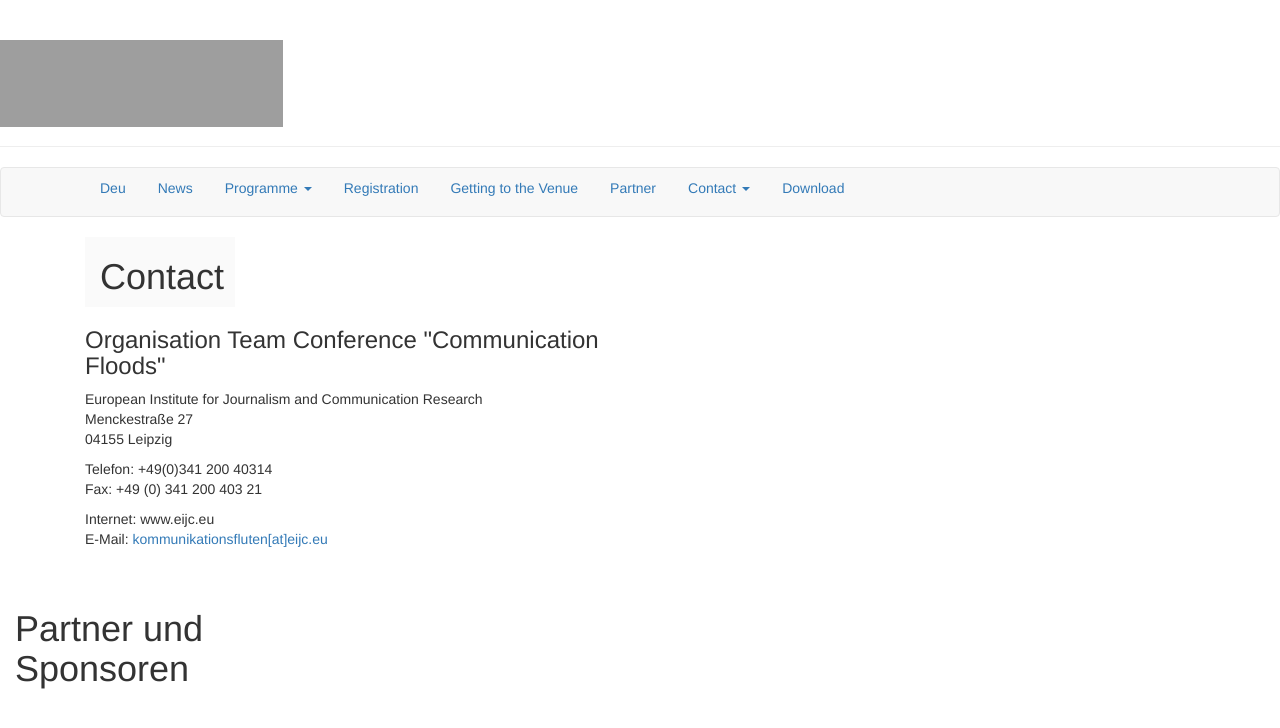
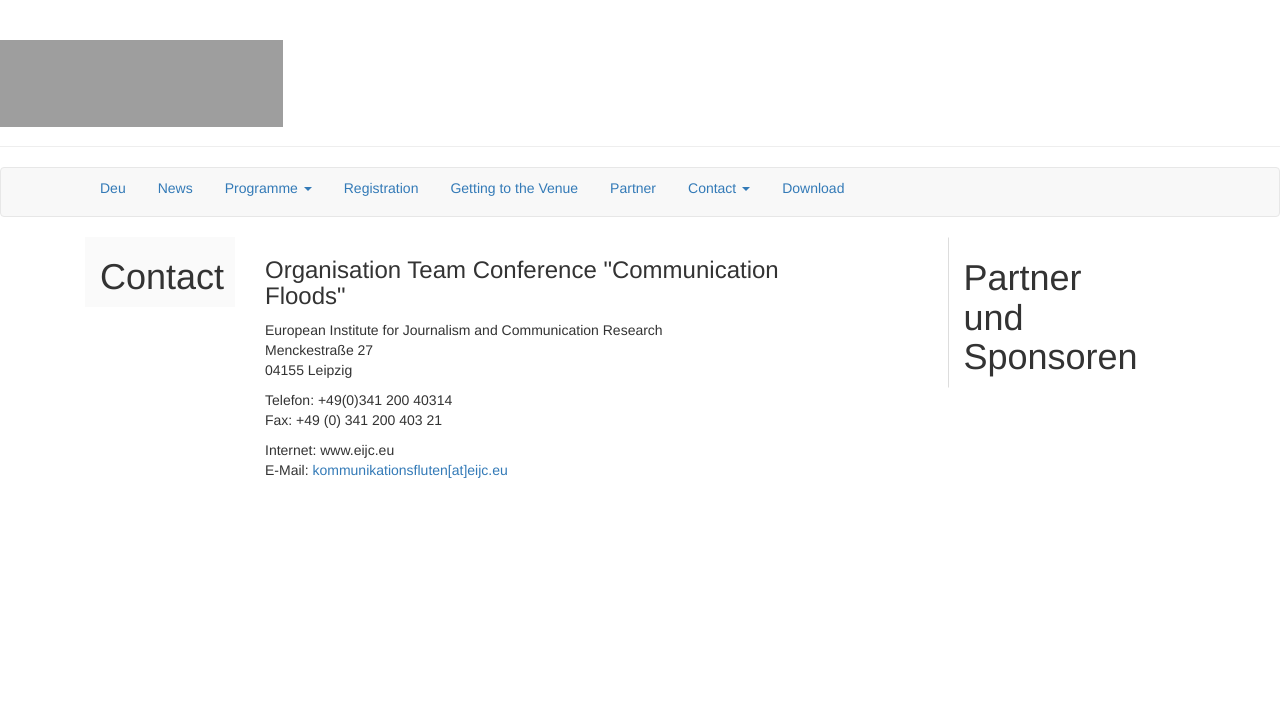
Before and after one commit to susedev/test, a Jekyll site: the page built from contact.html, in a window 1280 px wide. Shown: the top 728 px of the page. Built offline with Jekyll 4.4.1, drawn with Linux system fonts in a browser that asks for light colours; nearby versions of some CDN libraries; grey boxes are pictures that could not be loaded.

Commit message:
Update page.html

```diff
--- a/_layouts/page.html
+++ b/_layouts/page.html
@@ -9,19 +9,20 @@ layout: base
 {% endif %}
 
 <div class="container">
+
   <div class="row">
     <div class="col-md-2">
-       <div class="container" style="display: block; width: 150px; height: 100%; background-color: #FAFAFA; margin-left: 15px; box-sizing: border-box;">
-          <h1>{{ page.title }}</h1></div>
-        </div>
+      <div class="container" style="display: block; width: 150px; height: 100%; background-color: #FAFAFA; margin-left: 15px; box-sizing: border-box;">
+       <h1>{{ page.title }}</h1>
+      </div>
     </div>
-    <div class="col-md-6">
-      {{ content }}
+    <div class="col-md-6" style="height : 100%;">
+            {{ content }}
     </div>
-     <div class="col-md-1"></div>
+     <div class="col-md-1">
     </div>
-    <div class="col-md-3">
-       <h1>Partner und Sponsoren</h1>
-      </div>
+    <div class="col-md-3" style="display: block; width: 150px; height: 100%; border:1px solid #FFF; border-left-color:#DDD; margin-left: 15px; box-sizing: border-box;">
+      <h1>Partner und Sponsoren</h1>
+    </div>
   </div>
 </div>
```
